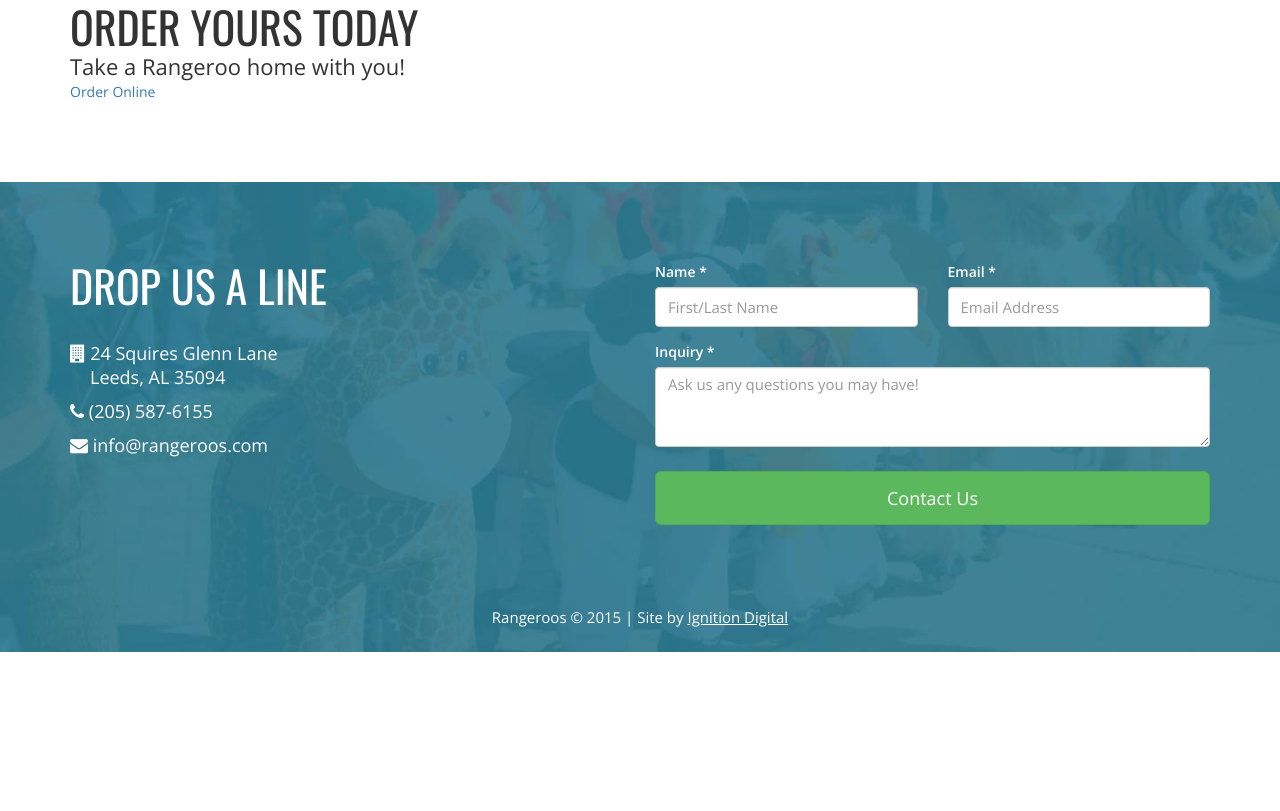
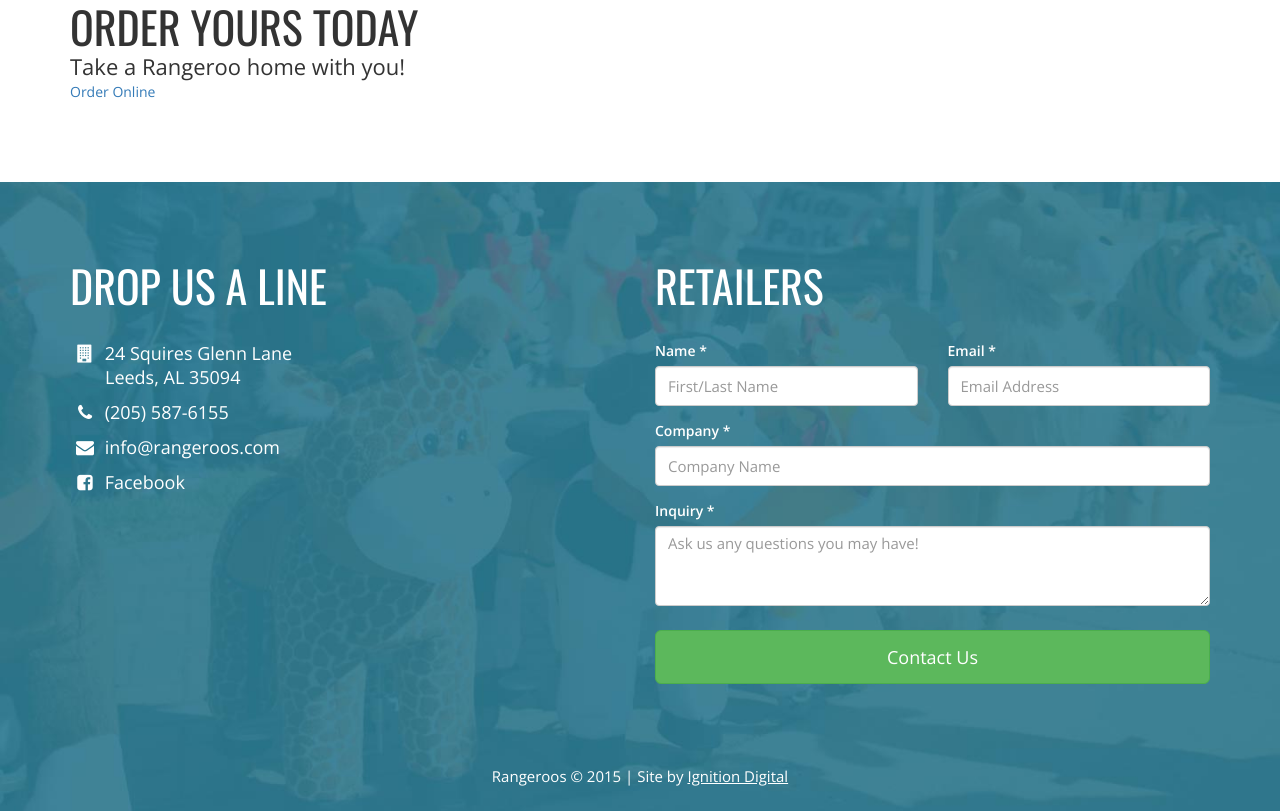
Before and after one commit to rangeroos/rangeroos.github.io, a plain HTML site: page index.html in a window 1280 px wide. Shown: the part 1732-2543 px from the top of the page. Before the commit the page ends 2384 px from the top, so only its background shows below. Drawn offline with nearby package versions, Linux system fonts and the light colour scheme; a script that the page names is missing.

Commit message:
Added Retailers section and Facebook link

```diff
--- a/css/site.css
+++ b/css/site.css
@@ -119,6 +119,10 @@ textarea {
   padding-bottom: 22px;
 }
 
+#contact .links {
+  line-height: 35px;
+}
+
 #contact .links a {
   color: #fff;
 }
@@ -175,6 +179,11 @@ textarea {
   background-color: #f2dede;
 }
 
+.contact-icon {
+  width: 30px;
+  text-align: center;
+}
+
 @media (max-width: 767px) {
   #bgvid {
     display: none;
--- a/index.html
+++ b/index.html
@@ -25,6 +25,7 @@
         <li><a class="scroller" href="#rent">RENT</a></li>
         <li><a class="scroller" href="#buy">BUY</a></li>
         <li><a class="scroller" href="#contact">CONTACT</a></li>
+        <li><a class="scroller" href="#contact">RETAILERS</a></li>
       </ul>
       <div class="clearfix"></div>
     <div class="container">
@@ -145,20 +146,23 @@
           <h2>DROP US A LINE</h2>
           <p class="links">
             <span style="line-height:24px; display:inline-block">
-              <span class="fa fa-building" style="font-size:18px"></span>
+              <span class="contact-icon fa fa-building" style="font-size:18px"></span>
               <a href="https://www.google.com/maps/place/24+Squires+Glenn+Ln,+Leeds,+AL+35094/@33.4554141,-86.6050949,17z">
                 24 Squires Glenn Lane
                 <br>
-                <span style="margin-left:20px">Leeds, AL 35094</span>
+                <span style="margin-left:35px">Leeds, AL 35094</span>
               </a>
             </span>
             <br>
-            <span class="fa fa-phone" style="font-size:18px"></span> <a href="tel:+12055876155">(205) 587-6155</a>
+            <span class="contact-icon fa fa-phone" style="font-size:18px"></span> <a href="tel:+12055876155">(205) 587-6155</a>
             <br>
-            <span class="fa fa-envelope"></span> <a href="mailto:info@rangeroos.com">info@rangeroos.com</a>
+            <span class="contact-icon fa fa-envelope"></span> <a href="mailto:info@rangeroos.com">info@rangeroos.com</a>
+            <br>
+            <span class="contact-icon fa fa-facebook-square"></span> <a href="https://www.facebook.com/Rangeroos-520255174791101">Facebook</a>
           </p>
         </div>
         <div class="col-sm-6">
+          <h2>RETAILERS</h2>
           <div class="alert alert-success status-box" style="display:none">
             <h3 class="title">Success</h3>
             <div class="body">We will be in touch with you shortly regarding your event!</div>
@@ -178,7 +182,10 @@
                 </div>
               </div>
             </div>
-
+            <div class="form-group">
+              <label for="ccompany">Company *</label>
+              <input class="form-control" id="ccompany" name="Company" placeholder="Company Name" required>
+            </div>
             <div class="form-group">
               <label for="cinquiry">Inquiry *</label>
               <textarea style="height:80px;" class="form-control" id="cinquiry" name="Inquiry" placeholder="Ask us any questions you may have!" required></textarea>
```
